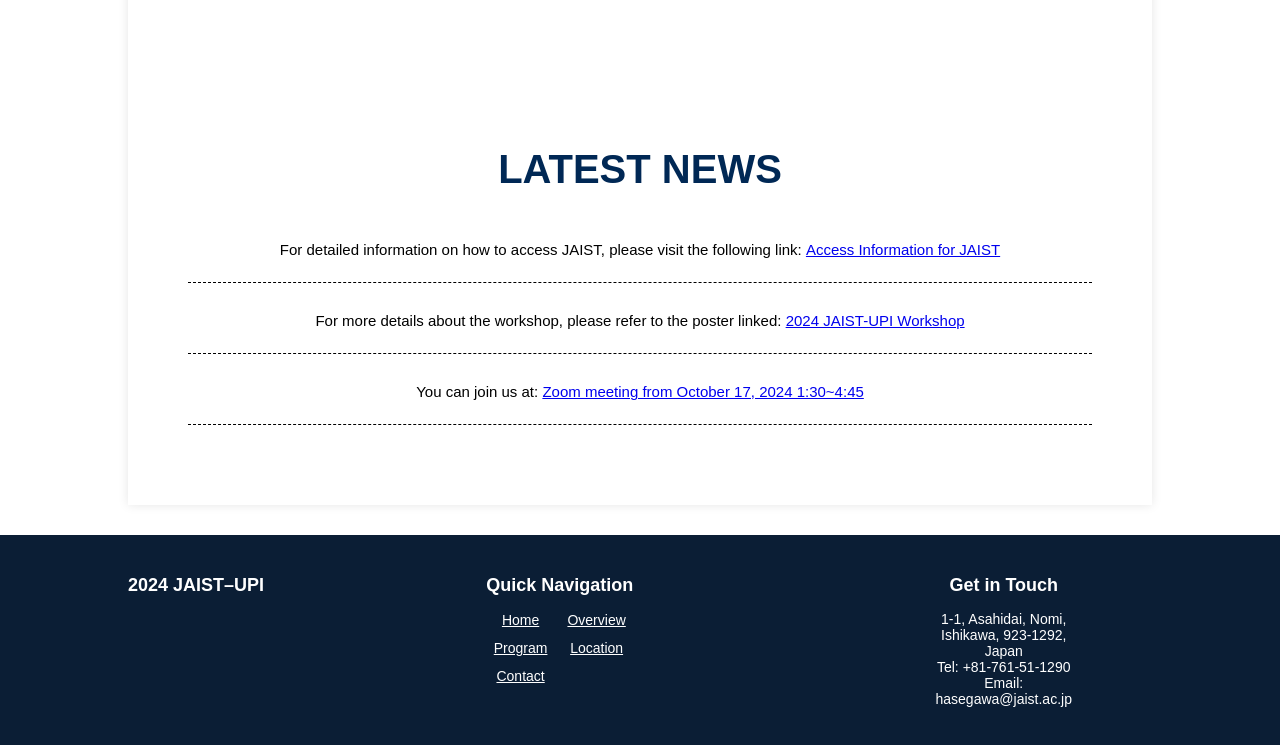
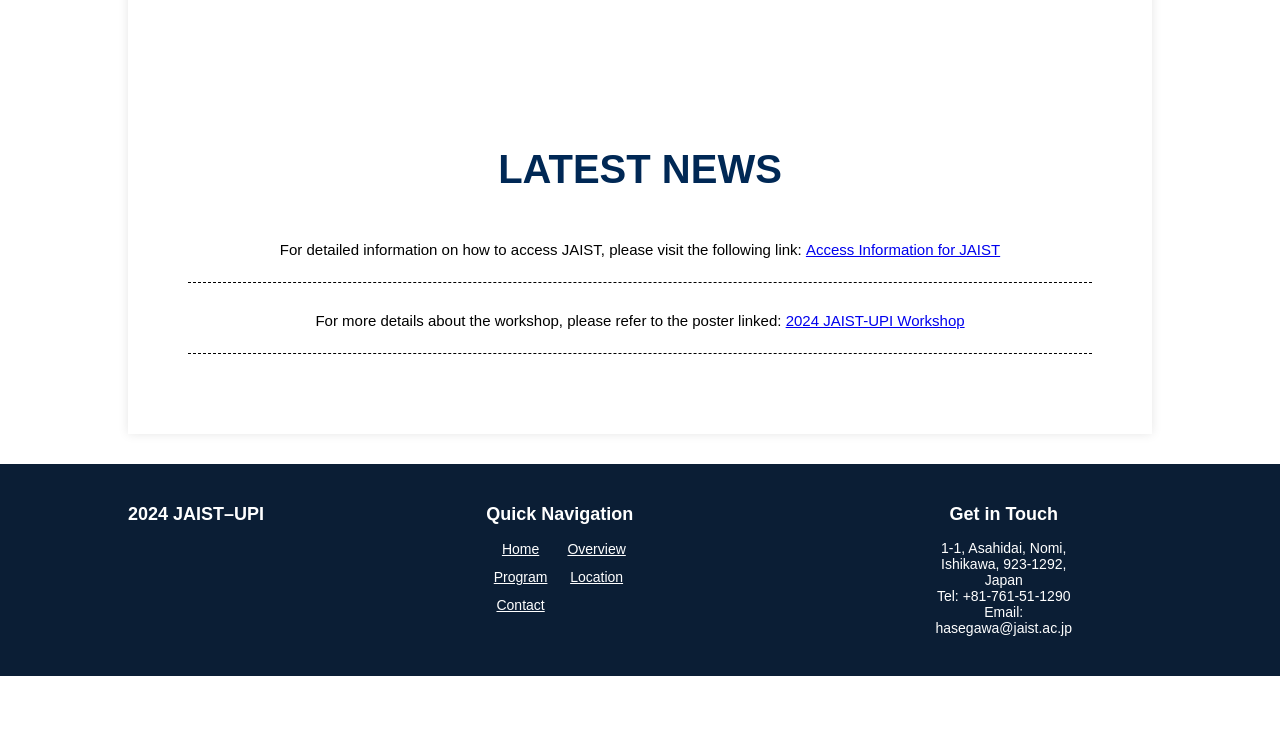
Before and after one commit to Liuxiaoting2022/JAISTUPI-webpage, a plain HTML site: page index.html in a window 1280 px wide. Shown: the part 1100-1845 px from the top of the page. After the commit the page ends 1776 px from the top, so only its background shows below. Drawn offline with Linux system fonts and the light colour scheme.

Commit message:
Update index.html

```diff
--- a/index.html
+++ b/index.html
@@ -64,12 +64,14 @@
             <hr class="dashed-line"> <!-- 虚线分隔 -->
 
         </div>
+       <!--
         <div class="web-page">
             <p style="display: inline;">You can join us at: </p>
-            <p style="display: inline;"><a href="https://jaist-ac-jp.zoom.us/j/86846459865?pwd=BSJDKDTcRzcNe4GzaNXlwA8Z72XfI4.1/" target="_blank">Zoom meeting from October 17, 2024 1:30~4:45</a></p>
-            <hr class="dashed-line"> <!-- 虚线分隔 -->
+            <p style="display: inline;"><a href="https://jaist-ac-jp.zoom.us/j/86846459865?pwd=BSJDKDTcRzcNe4GzaNXlwA8Z72XfI4.1/" target="_blank">Zoom meeting from October 17, 2024 3:30~16:45</a></p>
+            <hr class="dashed-line">
 
         </div>
+      -->
 
 
     </div>
```
